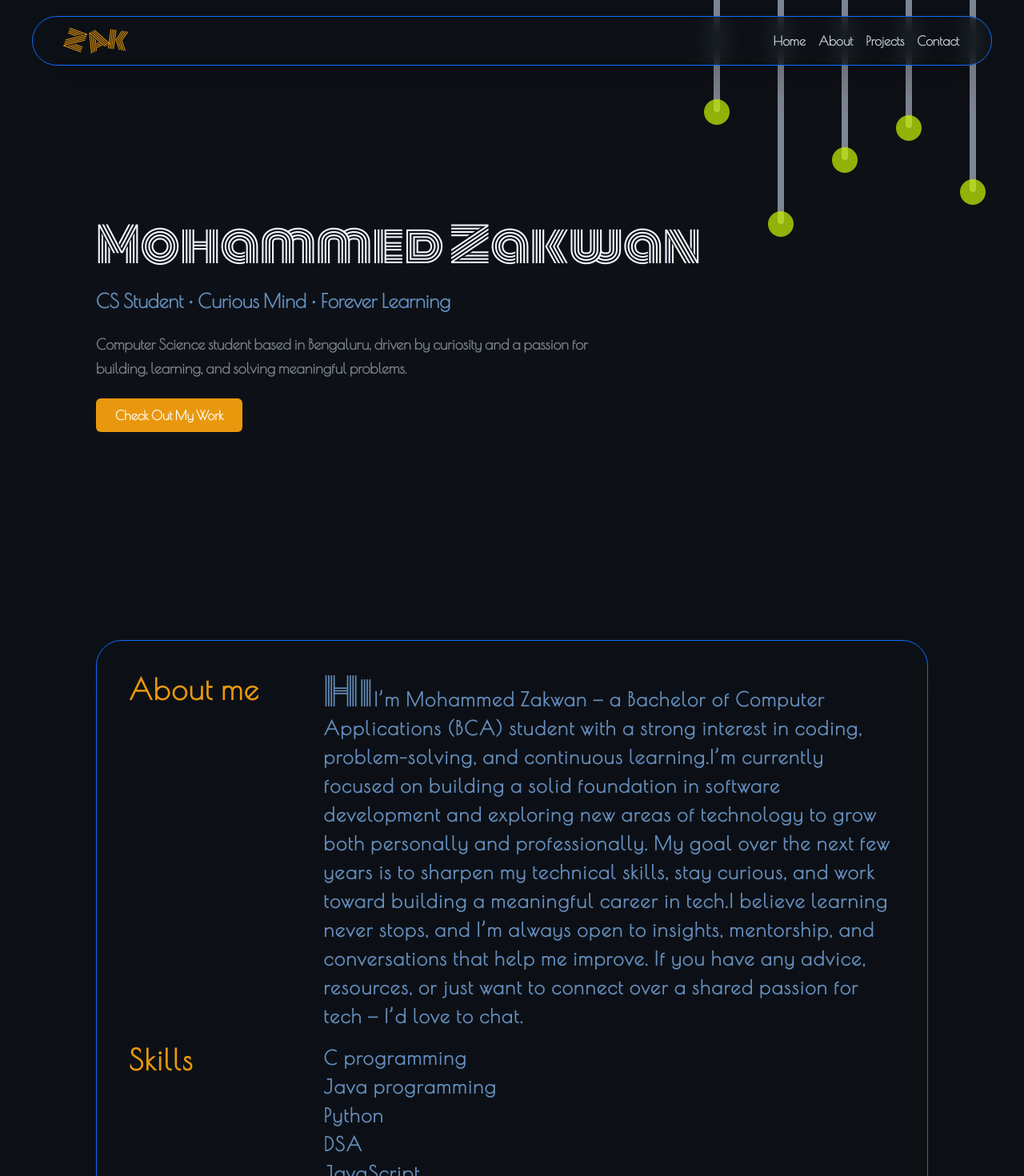
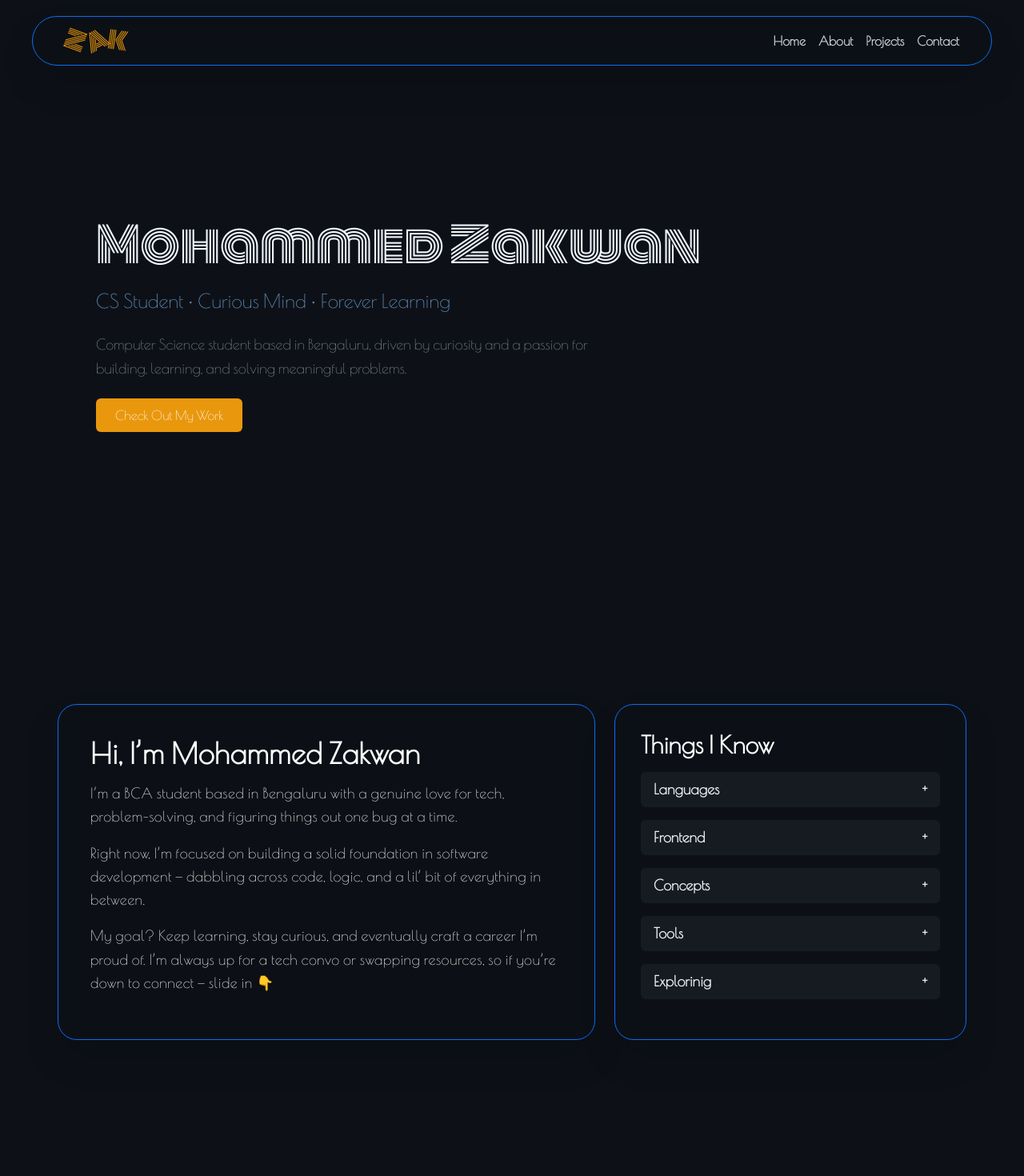
Before and after one commit to Mohammed-Zakwan-07/My-website-Zakwan, a React (Vite) app: page / in a window 1280 px wide. Shown: the top 1470 px of the page at 80% size. Built offline with nearby package versions, Linux system fonts and the light colour scheme.

Commit message:
initail commit

```diff
--- a/index.html
+++ b/index.html
@@ -5,7 +5,7 @@
     <meta name="viewport" content="width=device-width, initial-scale=1.0" />
     <title>My-project</title>
   </head>
-  <body class="bg-[#0D1117] font-PoiretOne font-bold mx-10">
+  <body class="bg-[#0D1117] font-PoiretOne mx-10">
     <div id="root"></div>
     <script type="module" src="/src/main.jsx"></script>
   </body>
--- a/package.json
+++ b/package.json
@@ -14,10 +14,12 @@
     "@fortawesome/free-brands-svg-icons": "^6.7.2",
     "@fortawesome/react-fontawesome": "^0.2.2",
     "@tailwindcss/vite": "^4.1.10",
+    "devicon": "^2.16.0",
     "framer-motion": "^12.17.0",
     "react": "^19.1.0",
     "react-dom": "^19.1.0",
     "react-router-dom": "^7.6.2",
+    "react-router-hash-link": "^2.4.3",
     "tailwindcss": "^4.1.10"
   },
   "devDependencies": {
--- a/src/App.jsx
+++ b/src/App.jsx
@@ -1,7 +1,10 @@
 import React from "react";
 import { BrowserRouter as Router, Routes, Route, Link } from "react-router-dom";
+import Navbar from "./components/Navbar";
 import Hero from "./components/Hero";
 import About from "./components/About";
+import Projects from "./components/Projects";
+
 export default function App() {
   return (
     <Router>
@@ -10,7 +13,7 @@ export default function App() {
           path="/"
           element={
             <>
-              <Hero /> <About />
+              <Navbar /> <Hero /> <About /> <Projects />
             </>
           }
         />
--- a/src/components/About.jsx
+++ b/src/components/About.jsx
@@ -1,40 +1,119 @@
-import React from "react";
+import React, { useState } from "react";
+import { motion, AnimatePresence } from "framer-motion";
 
 function About() {
+  const [openSection, setOpenSection] = useState(null);
+
+  const toggleSection = (name) => {
+    setOpenSection(openSection === name ? null : name);
+  };
+
+  const sections = {
+    Languages: [
+      { name: "C", icon: "devicon-c-plain" },
+      { name: "C++", icon: "devicon-cplusplus-plain" },
+      { name: "Java", icon: "devicon-java-plain" },
+      { name: "Python", icon: "devicon-python-plain" },
+      { name: "R", icon: "devicon-r-plain" },
+      { name: "JavaScript", icon: "devicon-javascript-plain" },
+    ],
+    Frontend: [
+      { name: "HTML", icon: "devicon-html5-plain" },
+      { name: "CSS", icon: "devicon-css3-plain" },
+      { name: "Tailwind CSS", icon: "devicon-tailwindcss-plain" },
+      { name: "React", icon: "devicon-react-original" },
+      { name: "Framer motion", icon: "devicon-framermotion-plain" },
+    ],
+    Concepts: [
+      { name: "🧠 DSA", icon: "" },
+      { name: "💡 Problem Solving", icon: "" },
+      { name: "🐴 OOPs", icon: "" },
+    ],
+    Tools: [
+      { name: "Git", icon: "devicon-git-plain" },
+      { name: "GitHub", icon: "devicon-github-original" },
+      { name: "VS Code", icon: "devicon-vscode-plain" },
+      { name: "Vercel", icon: "devicon-vercel-original" },
+      { name: "Chatgpt", icon: "devicon-chatgpt-plain" },
+    ],
+    Explorinig: [{ name: "Figma", icon: "devicon-figma-plain" }],
+  };
+
   return (
     <>
-      <section id="about" className="h-screen">
-        <div className="text-[#658ebd] text-shadow-zinc-200 px-10 py-10 backdrop-blur-md bg-[#0D1117]/60 border border-[#0b6df8] shadow-2xl rounded-4xl mx-20 grid grid-cols-4 gap-4 tracking-widest">
-          <h2 className="col-span-1 text-4xl font-bold text-[#e9980d]">
-            About me
+      <section
+        id="about"
+        className="grid grid-cols-5 grid-rows-5 gap-6 px-8 py-20"
+      >
+        {/* About Me Text */}
+        <motion.div
+          initial={{ opacity: 0, x: -30 }}
+          whileInView={{ opacity: 1, x: 0 }}
+          transition={{ duration: 0.8, ease: "easeOut" }}
+          className="col-span-3 row-span-3 text-[#EDEDED] text-lg leading-relaxed tracking-wide backdrop-blur-md bg-[#0D1117]/60 border border-[#0b6df8] shadow-2xl rounded-3xl p-10 "
+        >
+          <h2 className="text-4xl font-semibold mb-4 text-[#ffffff]">
+            Hi, I’m Mohammed Zakwan
           </h2>
-          <h2 className="text-2xl col-span-3 leading-normal">
-            <span className="text-5xl font-Monoton font-light">Hi</span>I’m
-            Mohammed Zakwan — a Bachelor of Computer Applications (BCA) student
-            with a strong interest in coding, problem-solving, and continuous
-            learning.I’m currently focused on building a solid foundation in
-            software development and exploring new areas of technology to grow
-            both personally and professionally. My goal over the next few years
-            is to sharpen my technical skills, stay curious, and work toward
-            building a meaningful career in tech.I believe learning never stops,
-            and I’m always open to insights, mentorship, and conversations that
-            help me improve. If you have any advice, resources, or just want to
-            connect over a shared passion for tech — I’d love to chat.
-          </h2>
-          <h2 className="col-span-1 text-4xl font-bold text-[#e9980d]">
-            Skills
-          </h2>
-          <ul className="text-2xl col-span-3 leading-normal">
-            <li>C programming</li>
-            <li>Java programming</li>
-            <li>Python</li>
-            <li>DSA</li>
-            <li>JavaScript</li>
-            <li>React.js(learning)</li>
-          </ul>
-        </div>
+          <p className="mb-4">
+            I’m a BCA student based in Bengaluru with a genuine love for tech,
+            problem-solving, and figuring things out one bug at a time.
+          </p>
+          <p className="mb-4">
+            Right now, I’m focused on building a solid foundation in software
+            development — dabbling across code, logic, and a lil’ bit of
+            everything in between.
+          </p>
+          <p className="mb-4">
+            My goal? Keep learning, stay curious, and eventually craft a career
+            I’m proud of. I’m always up for a tech convo or swapping resources,
+            so if you’re down to connect — slide in 👇
+          </p>
+        </motion.div>
+
+        {/* Accordion Skills */}
+        <motion.div
+          initial={{ opacity: 0, x: 30 }}
+          whileInView={{ opacity: 1, x: 0 }}
+          transition={{ delay: 0.2, duration: 0.8, ease: "easeOut" }}
+          className="col-span-2 row-span-3 text-[#EDEDED] backdrop-blur-md bg-[#0D1117]/60 border border-[#0b6df8] shadow-2xl rounded-3xl p-8"
+        >
+          <h3 className="text-3xl font-bold mb-4 text-[#ffffff]">
+            Things I Know
+          </h3>
+          {Object.entries(sections).map(([title, items]) => (
+            <div key={title} className="mb-4">
+              <button
+                onClick={() => toggleSection(title)}
+                className="w-full flex justify-between items-center text-lg font-semibold px-4 py-2 bg-[#161B22] hover:bg-[#1f2937] transition rounded-md"
+              >
+                <span>{title}</span>
+                <span>{openSection === title ? "−" : "+"}</span>
+              </button>
+              <AnimatePresence>
+                {openSection === title && (
+                  <motion.ul
+                    initial={{ opacity: 0, height: 0 }}
+                    animate={{ opacity: 1, height: "auto" }}
+                    exit={{ opacity: 0, height: 0 }}
+                    transition={{ duration: 0.3 }}
+                    className="pl-5 pt-2 list-outside text-xl space-y-1"
+                  >
+                    {items.map((item, idx) => (
+                      <li key={idx} className="flex items-center gap-2">
+                        <i className={`${item.icon} colored text-xl`}></i>
+                        {item.name}
+                      </li>
+                    ))}
+                  </motion.ul>
+                )}
+              </AnimatePresence>
+            </div>
+          ))}
+        </motion.div>
       </section>
     </>
   );
 }
+
 export default About;
--- a/src/components/Hero.jsx
+++ b/src/components/Hero.jsx
@@ -4,71 +4,6 @@ import { motion } from "framer-motion";
 function Hero() {
   return (
     <>
-      <motion.div
-        initial={{ opacity: 0, y: 20 }}
-        animate={{ opacity: 1, y: 0 }}
-        transition={{ duration: 0.3, ease: "easeOut" }}
-      >
-        <div class="h-60 w-2 bg-[#7D8590] rounded-b-full fixed right-15 "></div>
-        <div class="top-56 right-12 h-8 w-8 fixed rounded-full bg-[#cdf600]/70 backdrop-blur-3xl shadow-red-50 hover:shadow-2xl transition-all duration-75"></div>
-
-        <div class="h-40 w-2 bg-[#7D8590] rounded-b-full fixed right-35"></div>
-        <div class="top-36 right-32 h-8 w-8 fixed rounded-full bg-[#cdf600]/70 backdrop-blur-3xl shadow-red-50 hover:shadow-2xl transition-all duration-75"></div>
-
-        <div class="h-50 w-2 bg-[#7D8590] rounded-b-full fixed right-55"></div>
-        <div class="top-46 right-52 h-8 w-8 fixed rounded-full bg-[#cdf600]/70 backdrop-blur-3xl shadow-red-50 hover:shadow-2xl transition-all duration-75"></div>
-
-        <div class="h-70 w-2 bg-[#7D8590] rounded-b-full fixed right-75"></div>
-        <div class="top-66 right-72 h-8 w-8 fixed rounded-full bg-[#cdf600]/70 backdrop-blur-3xl shadow-red-50 hover:shadow-2xl transition-all duration-75"></div>
-
-        <div class="h-35 w-2 bg-[#7D8590] rounded-b-full fixed right-95"></div>
-        <div class="top-31 right-92 h-8 w-8 fixed rounded-full bg-[#cdf600]/70 backdrop-blur-3xl shadow-red-50 hover:shadow-2xl transition-all duration-75"></div>
-      </motion.div>
-
-      <motion.header
-        initial={{ opacity: 0, y: 20 }}
-        animate={{ opacity: 1, y: 0 }}
-        transition={{ duration: 0.3, ease: "easeOut" }}
-        className="fixed top-5 left-0 right-0 z-50 backdrop-blur-md bg-[#0D1117]/60 border border-[#0b6df8] shadow-2xl rounded-4xl mx-10"
-      >
-        <div className="max-w-7xl mx-auto px-10 py-3 flex justify-between items-center">
-          <div className="text-3xl text-[#e9980d] font-Monoton font-extralight  flex justify-center items-center hover:scale-102 transition-all duration-95 hover:cursor-pointer">
-            <h1 className="rotate-20 hover:rotate-0 transition-all duration-75">
-              Z
-            </h1>
-            <h1 className="-rotate-27 hover:rotate-0 transition-all duration-75">
-              A
-            </h1>
-            <h1 className="rotate-8 hover:rotate-0 transition-all duration-75">
-              K
-            </h1>
-          </div>
-          <nav className="hidden md:flex font-medium text-[#C9D1D9] ">
-            <ul className="flex space-x-4 font-extrabold">
-              <li>
-                <a href="#" className="hover:text-[#658ebd] ">
-                  Home
-                </a>
-              </li>
-              <li>
-                <a href="#about" className="hover:text-[#658ebd]">
-                  About
-                </a>
-              </li>
-              <li>
-                <a href="#projects" className="hover:text-[#658ebd]">
-                  Projects
-                </a>
-              </li>
-              <li>
-                <a href="#contact" className="hover:text-[#658ebd]">
-                  Contact
-                </a>
-              </li>
-            </ul>
-          </nav>
-        </div>
-      </motion.header>
       <section className="min-h-screen flex items-center bg-[#0D1117] px-6 md:px-20">
         <div className=" text-left">
           <motion.h1
--- /dev/null
+++ b/src/components/Navbar.jsx
@@ -0,0 +1,55 @@
+import React from "react";
+import About from "./About";
+import { motion } from "framer-motion";
+import { HashLink as Link } from "react-router-hash-link";
+
+export default function Navbar() {
+  return (
+    <>
+      <motion.header
+        initial={{ opacity: 0, y: 20 }}
+        animate={{ opacity: 1, y: 0 }}
+        transition={{ duration: 0.3, ease: "easeOut" }}
+        className="fixed top-5 left-0 right-0 z-50 backdrop-blur-md bg-[#0D1117]/60 border border-[#0b6df8] shadow-2xl rounded-4xl mx-10"
+      >
+        <div className="max-w-7xl mx-auto px-10 py-3 flex justify-between items-center">
+          <div className="text-3xl text-[#e9980d] font-Monoton font-extralight  flex justify-center items-center hover:scale-102 transition-all duration-95 hover:cursor-pointer">
+            <h1 className="rotate-20 hover:rotate-0 transition-all duration-75">
+              Z
+            </h1>
+            <h1 className="-rotate-27 hover:rotate-0 transition-all duration-75">
+              A
+            </h1>
+            <h1 className="rotate-8 hover:rotate-0 transition-all duration-75">
+              K
+            </h1>
+          </div>
+          <nav className="hidden md:flex font-medium text-[#C9D1D9] ">
+            <ul className="flex space-x-4 font-extrabold">
+              <li>
+                <Link smooth to="#" className="hover:text-[#658ebd] ">
+                  Home
+                </Link>
+              </li>
+              <li>
+                <Link smooth to="#about" className="hover:text-[#658ebd]">
+                  About
+                </Link>
+              </li>
+              <li>
+                <Link smooth to="#projects" className="hover:text-[#658ebd]">
+                  Projects
+                </Link>
+              </li>
+              <li>
+                <Link smooth to="#contact" className="hover:text-[#658ebd]">
+                  Contact
+                </Link>
+              </li>
+            </ul>
+          </nav>
+        </div>
+      </motion.header>
+    </>
+  );
+}
--- /dev/null
+++ b/src/components/Projects.jsx
@@ -0,0 +1,20 @@
+import React from "react";
+import { easeInOut, motion } from "framer-motion";
+
+export default function Projects() {
+  return (
+    <>
+      <motion.section
+        initial={{ opacity: 0, y: 30 }}
+        whileInView={{ opacity: 1, y: 0 }}
+        transition={{ duration: 0.3, ease: "easeInOut" }}
+        id="projects"
+        className=""
+      >
+        <div className="text-[#EDEDED] text-lg leading-relaxed tracking-wide backdrop-blur-md bg-[#0D1117]/60 border border-[#0b6df8] shadow-2xl rounded-3xl p-10">
+          <p className="text-3xl">What i did</p>
+        </div>
+      </motion.section>
+    </>
+  );
+}
--- a/src/index.css
+++ b/src/index.css
@@ -4,6 +4,9 @@
 
 @import "tailwindcss";
 
+@import 'devicon/devicon.min.css';
+
+
 @theme{
   --font-PoiretOne: Poiret One, "sans-serif";
   --font-Monoton: Monoton, "sans-serif"
```
Also changed, not shown: 1 other file (tests, documents, lock files or other folders).
